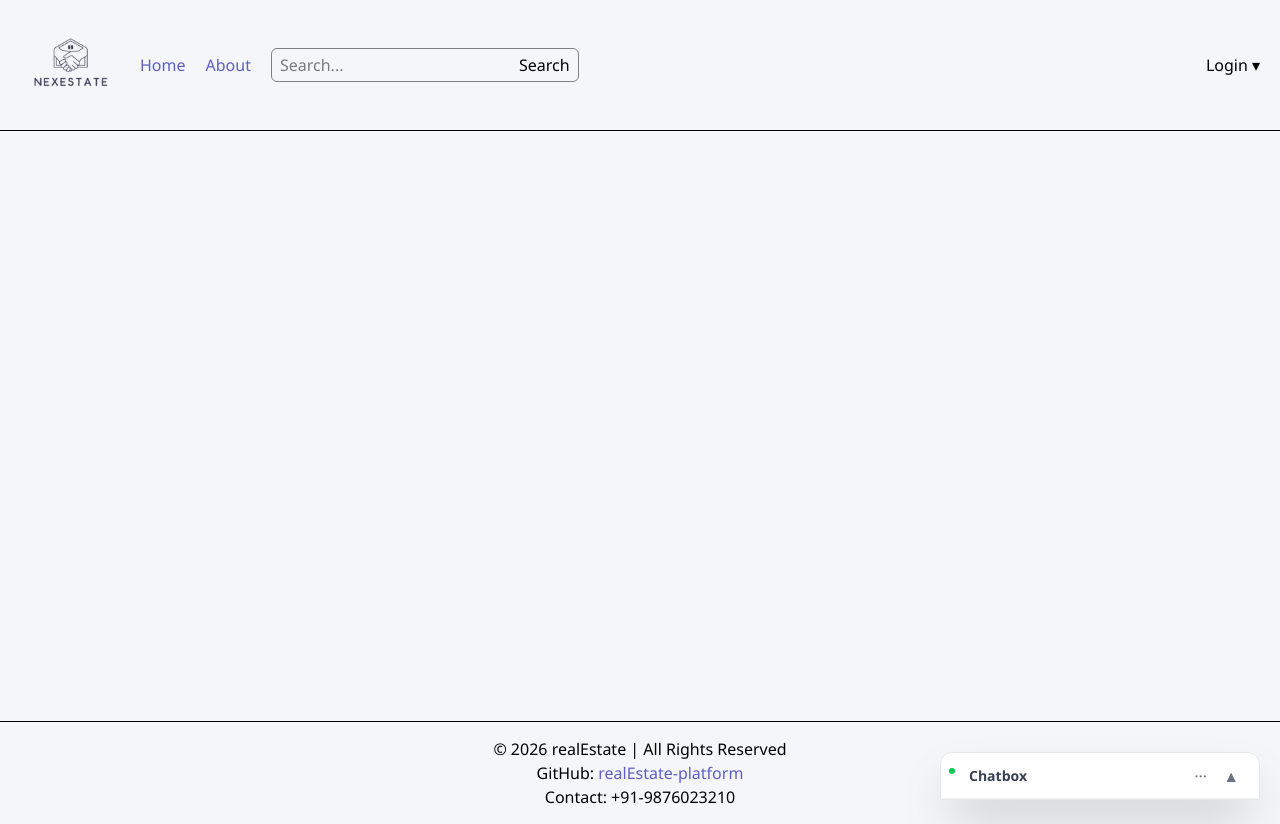
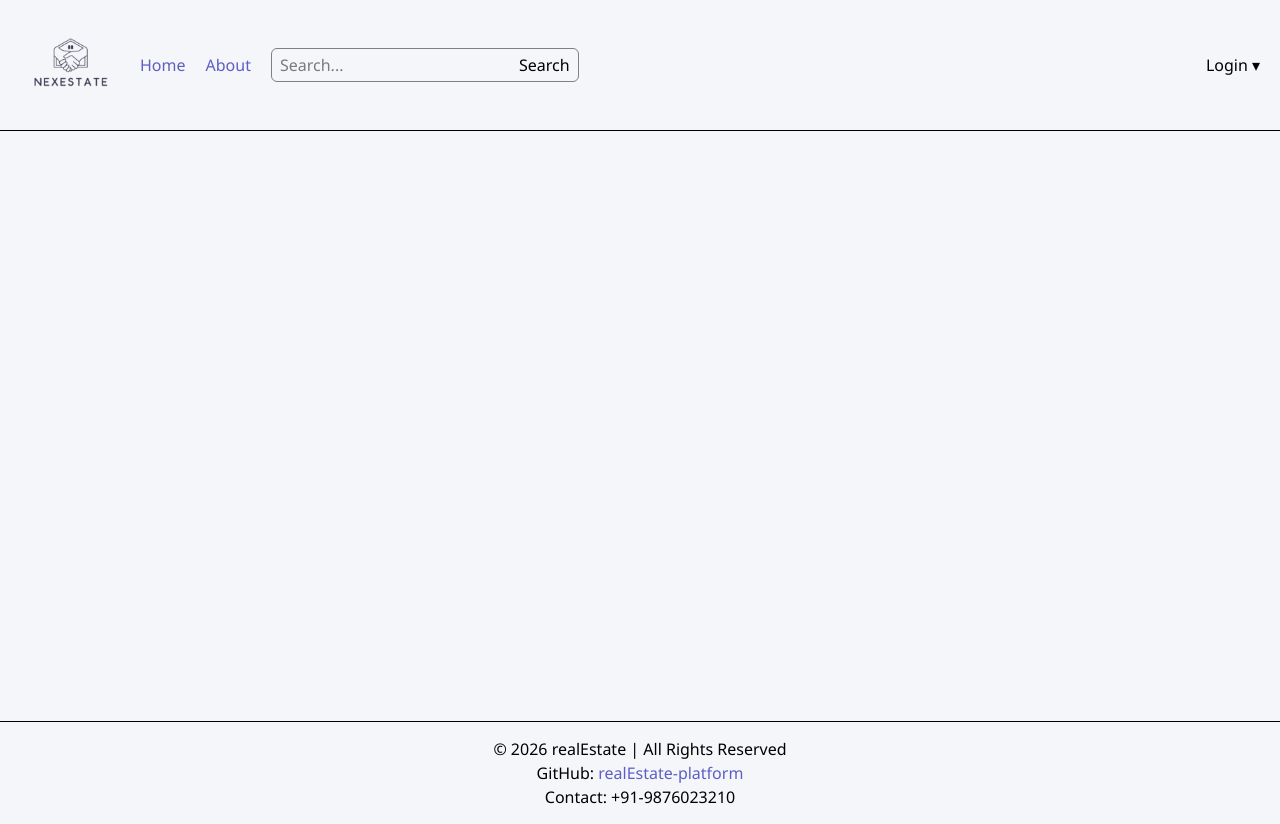
Before and after one commit to deathKiller10/mern-realEstate-platform, a React (Vite) app: page / in a window 1280 px wide. Built offline with nearby package versions, Linux system fonts and the light colour scheme; no server answers.

Commit message:
Merge branch 'frontend-update' of https://github.com/deathKiller10/mern-realEstate-platform into frontend-update

```diff
--- a/src/pages/BuyerRegister.jsx
+++ b/src/pages/BuyerRegister.jsx
@@ -54,7 +54,8 @@ function BuyerRegister() {
     alert("Registered Successfully!");
 
     login(user.fname + " " + user.lname);
-    navigate("/")
+    navigate("/");
+
   };
   return (
     <div className="min-h-screen flex justify-center items-center bg-blue-900 bg-opacity-90">
--- a/src/router.jsx
+++ b/src/router.jsx
@@ -11,14 +11,13 @@ import BuyerRegister from "./pages/BuyerRegister";
 import OwnerRegister from "./pages/OwnerRegister";
 import OwnerDetails from "./pages/OwnerDetails";
 
-import ChatWindow from './components/chats/ChatWindow';
+//import ChatWindow from './components/chats/ChatWindow';
 //import OwnerProtectedRoute from "./pages/OwnerProtectedRoute";
 function Layout() {
   return (
     <div>
         <Header />
         <div style={{ minHeight: "70vh", padding: "20px" }}><Outlet /></div>
-        <ChatWindow />
         <Footer />
     </div>
   );
```
